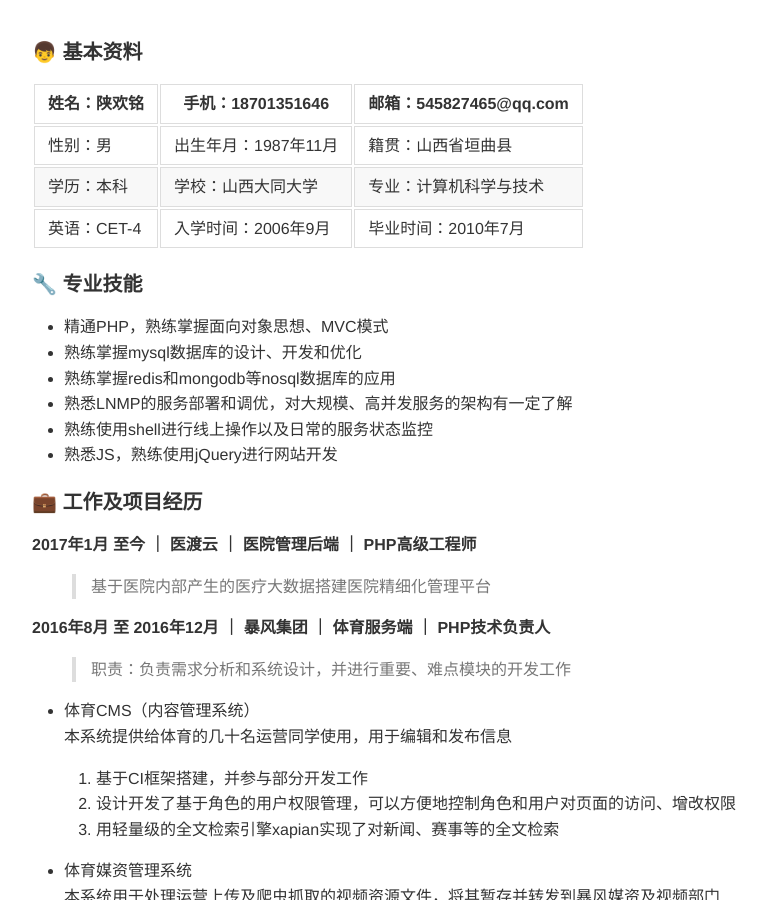
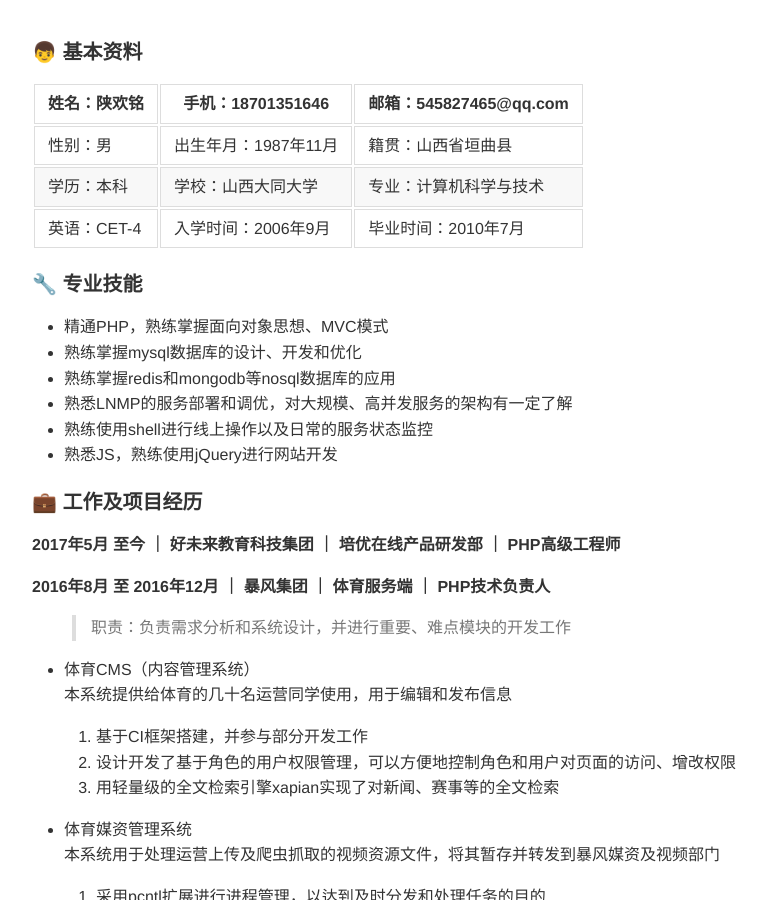
Before and after one commit to out001a/out001a.github.io, a Jekyll site: the page resume.html, which Jekyll copies as it is, in a window 1280 px wide and 900 px high. Shown: the whole window, without its empty margins (6-773 px from the left). Built offline with Jekyll 4.4.1, drawn with Linux system fonts in a browser that asks for light colours; Markdown is read by kramdown in place of the engine named in the settings.

Commit message:
update resume (100tal)

```diff
--- a/resume.html
+++ b/resume.html
@@ -405,10 +405,7 @@ pre.editor-colors .syntax--markdown .syntax--link .syntax--string.syntax--title
 <li>熟悉JS，熟练使用jQuery进行网站开发</li>
 </ul>
 <h4 id="-">💼 工作及项目经历</h4>
-<p><strong>2017年1月 至今 ｜ 医渡云 ｜ 医院管理后端 ｜ PHP高级工程师</strong></p>
-<blockquote>
-<p>基于医院内部产生的医疗大数据搭建医院精细化管理平台</p>
-</blockquote>
+<p><strong>2017年5月 至今 ｜ 好未来教育科技集团 ｜ 培优在线产品研发部 ｜ PHP高级工程师</strong></p>
 <p><strong>2016年8月 至 2016年12月 ｜ 暴风集团 ｜ 体育服务端 ｜ PHP技术负责人</strong></p>
 <blockquote>
 <p>职责：负责需求分析和系统设计，并进行重要、难点模块的开发工作</p>
```
Also changed, not shown: other parts of resume.html (+1 -1 lines), 1 other file.
